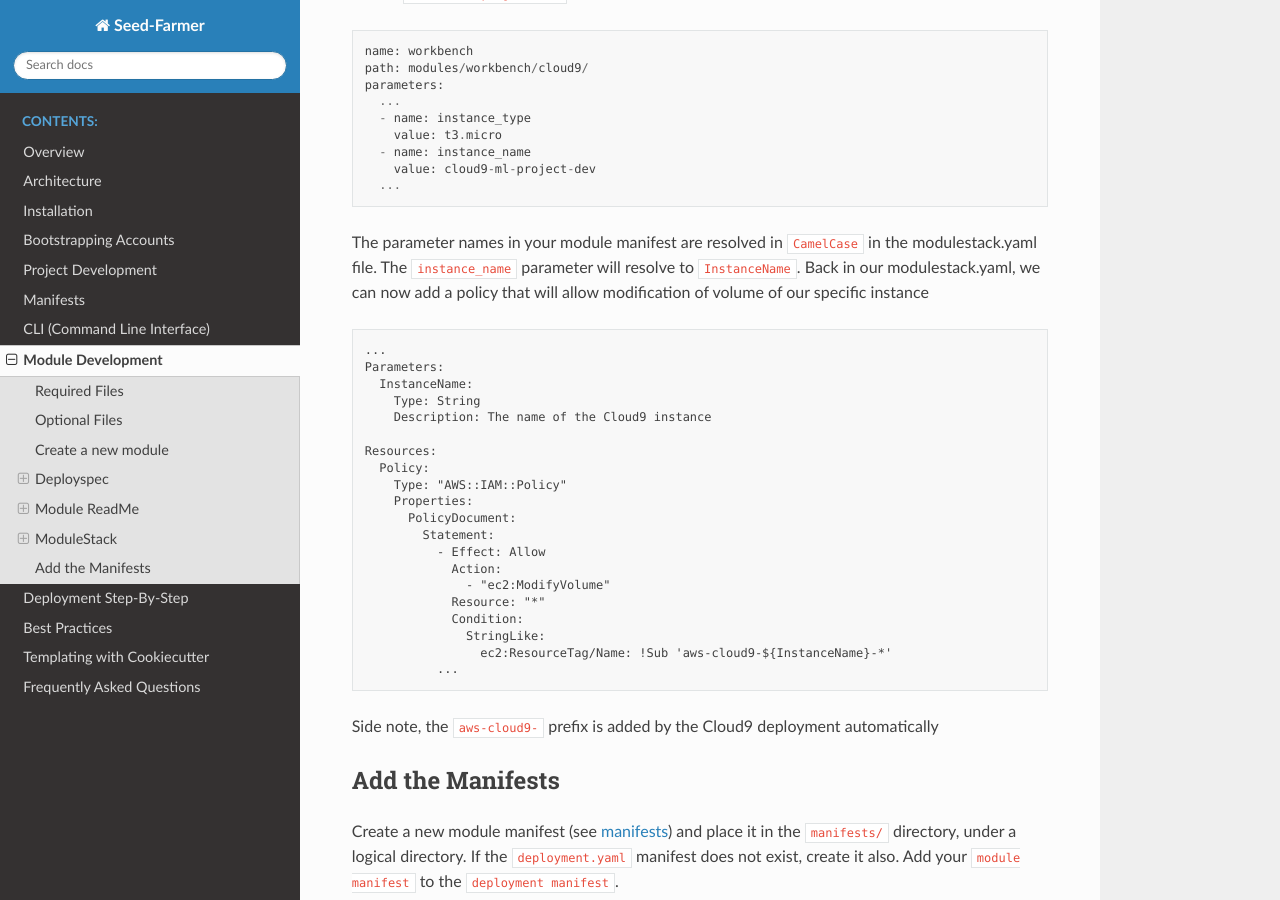
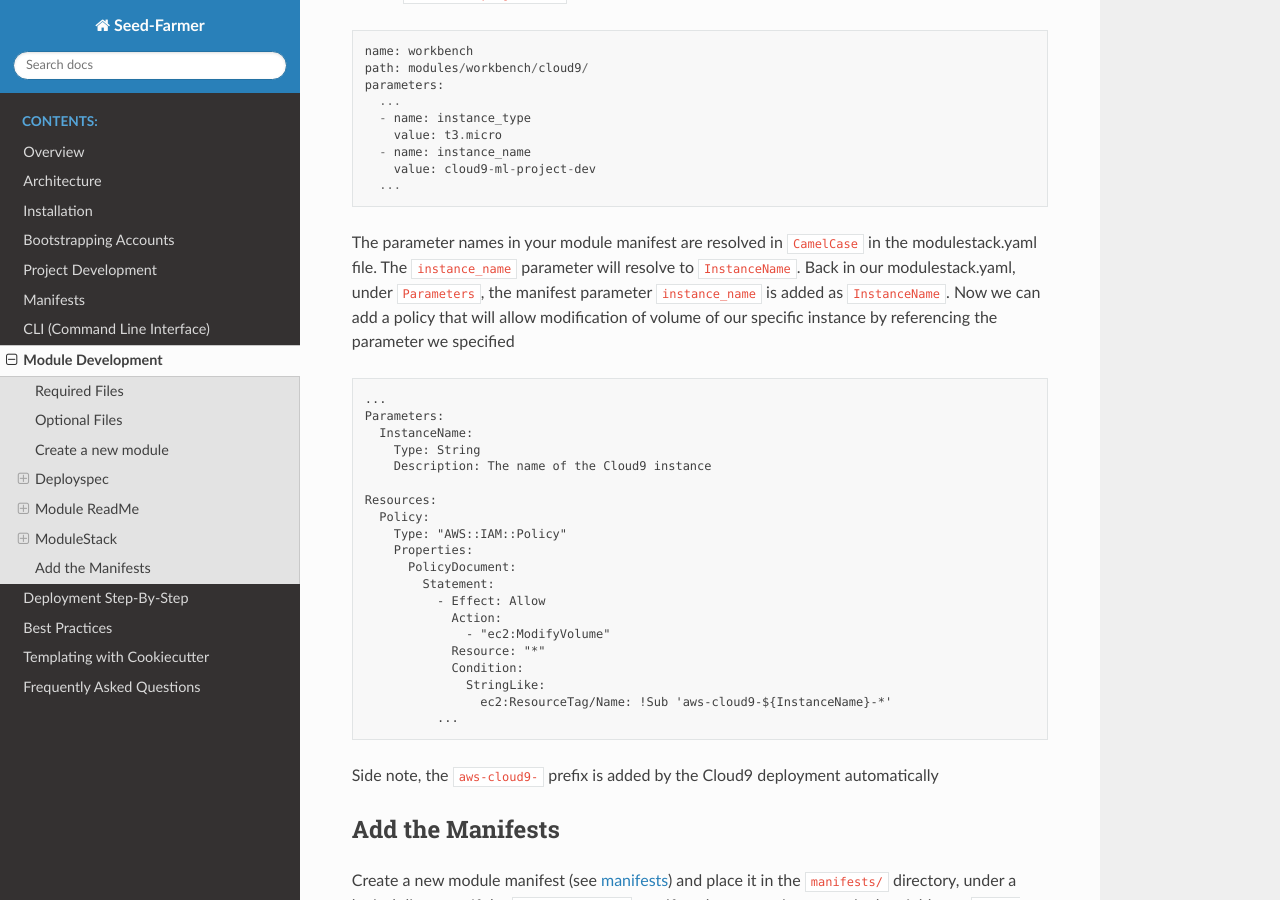
Before and after one commit to awslabs/seed-farmer, a Sphinx documentation site: the page built from docs/source/module_development.md, in a window 1280 px wide and 900 px high, scrolled down 5610 px. Built offline with Sphinx 7.4.7 and the Read the Docs theme 2.0.0, drawn with Linux system fonts in a browser that asks for light colours; the version number could not be read and is left out.

Commit message:
Cleared up how-to

````diff
--- a/docs/source/module_development.md
+++ b/docs/source/module_development.md
@@ -248,7 +248,7 @@ parameters:
   ...
 ```
 
-The parameter names in your module manifest are resolved in `CamelCase` in the modulestack.yaml file. The `instance_name` parameter will resolve to `InstanceName`. Back in our modulestack.yaml, we can now add a policy that will allow modification of volume of our specific instance
+The parameter names in your module manifest are resolved in `CamelCase` in the modulestack.yaml file. The `instance_name` parameter will resolve to `InstanceName`. Back in our modulestack.yaml, under `Parameters`, the manifest parameter `instance_name` is added as `InstanceName`. Now we can add a policy that will allow modification of volume of our specific instance by referencing the parameter we specified
 
 ```
 ...
````
